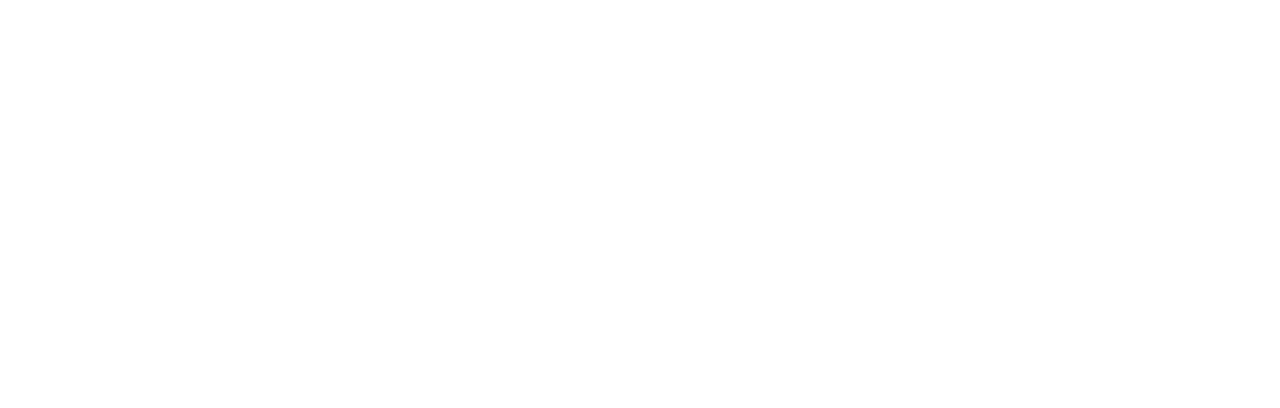
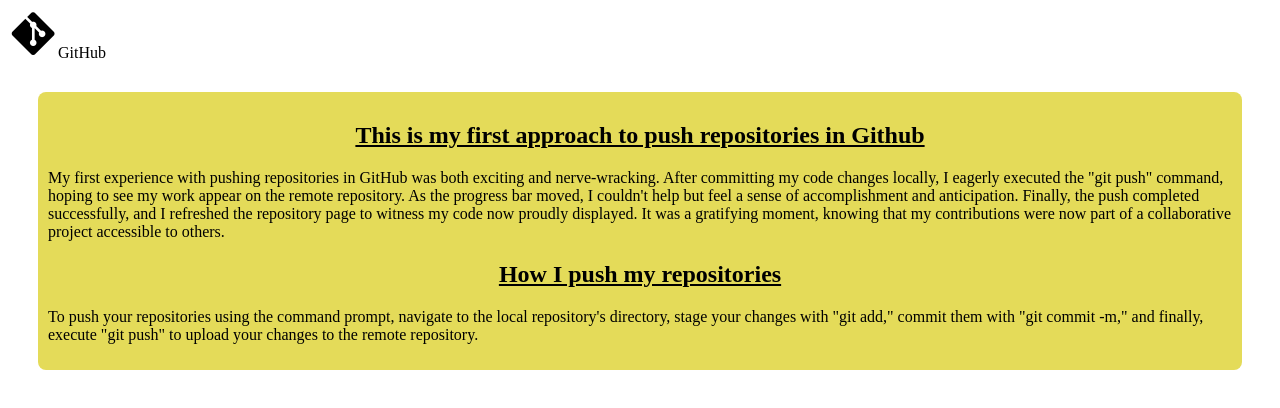
Before and after one commit to Sajeebdas/My-first-website, a plain HTML site: page index.html in a window 1280 px wide. Drawn offline with Linux system fonts and the light colour scheme.

Commit message:
Added css file

```diff
--- a/index.html
+++ b/index.html
@@ -5,8 +5,19 @@
     <meta name="viewport" content="width=device-width, initial-scale=1.0">
     <title>My first Github repositories</title>
     <link rel="shortcut icon" href="logomark-black@2x.png" type="image/x-icon">
+    <link rel="stylesheet" href="styles/blog.css">
 </head>
 <body>
+    <head><img src="logomark-black@2x.png" alt="" height="50" width="50">GitHub</head>
+    <div>
+        <H2 style="text-align: center;"><u>This is my first approach to push repositories in Github</u></H2>
+    <P>My first experience with pushing repositories in GitHub was both exciting and nerve-wracking. After committing my code changes locally, I eagerly executed the "git push" command, hoping to see my work appear on the remote repository. As the progress bar moved, I couldn't help but feel a sense of accomplishment and anticipation. Finally, the push completed successfully, and I refreshed the repository page to witness my code now proudly displayed. It was a gratifying moment, knowing that my contributions were now part of a collaborative project accessible to others.</P>
 
+    <h2 style="text-align:center;"><u>How I push my repositories</u></h2>
+    <p>
+        To push your repositories using the command prompt, navigate to the local repository's directory, stage your changes with "git add," commit them with "git commit -m," and finally, execute "git push" to upload your changes to the remote repository.
+    </p>
+
+    </div>
 </body>
 </html>
--- /dev/null
+++ b/styles/blog.css
@@ -0,0 +1,8 @@
+div{
+    background-color: rgb(228, 219, 89);
+    padding: 10px;
+    border: 20px;
+    margin: 30px;
+    border-radius: 8px;
+
+}
```
Also changed, not shown: 1 other file.
